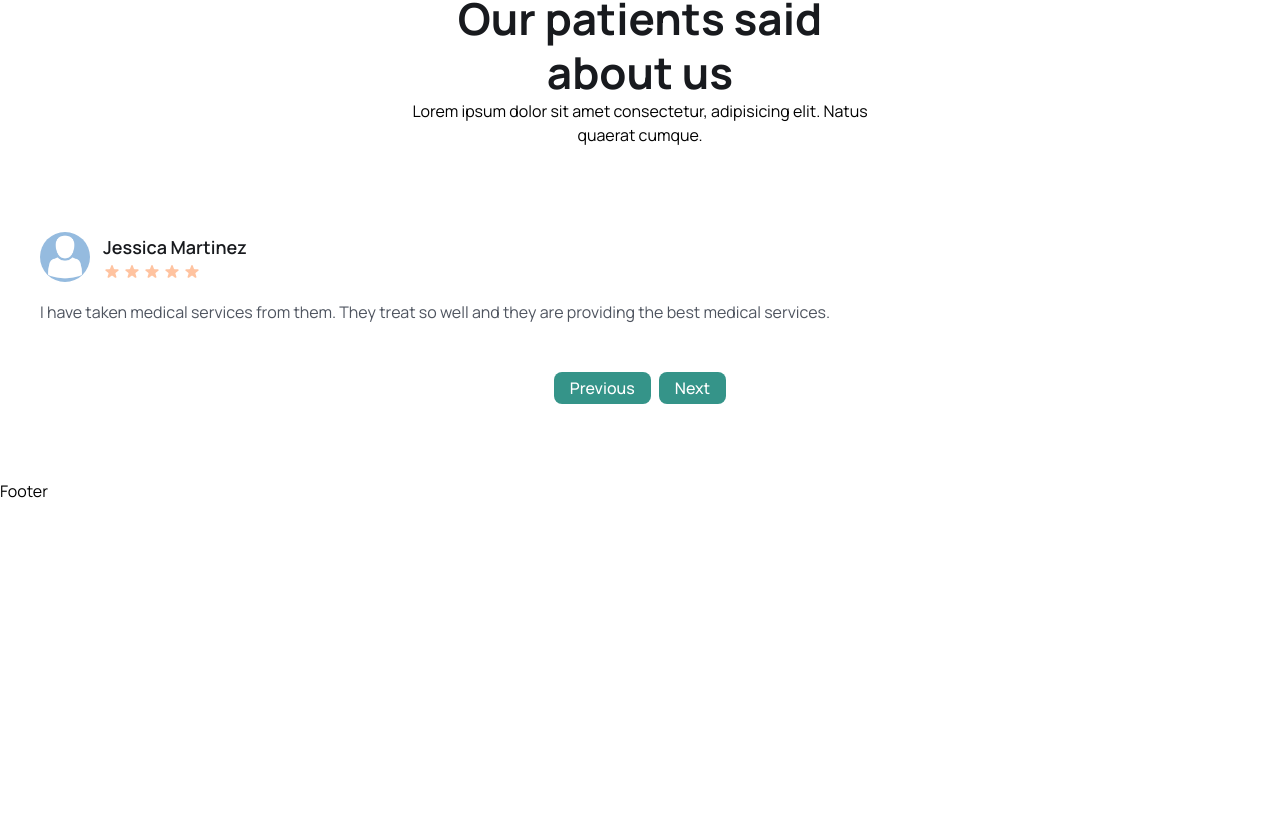
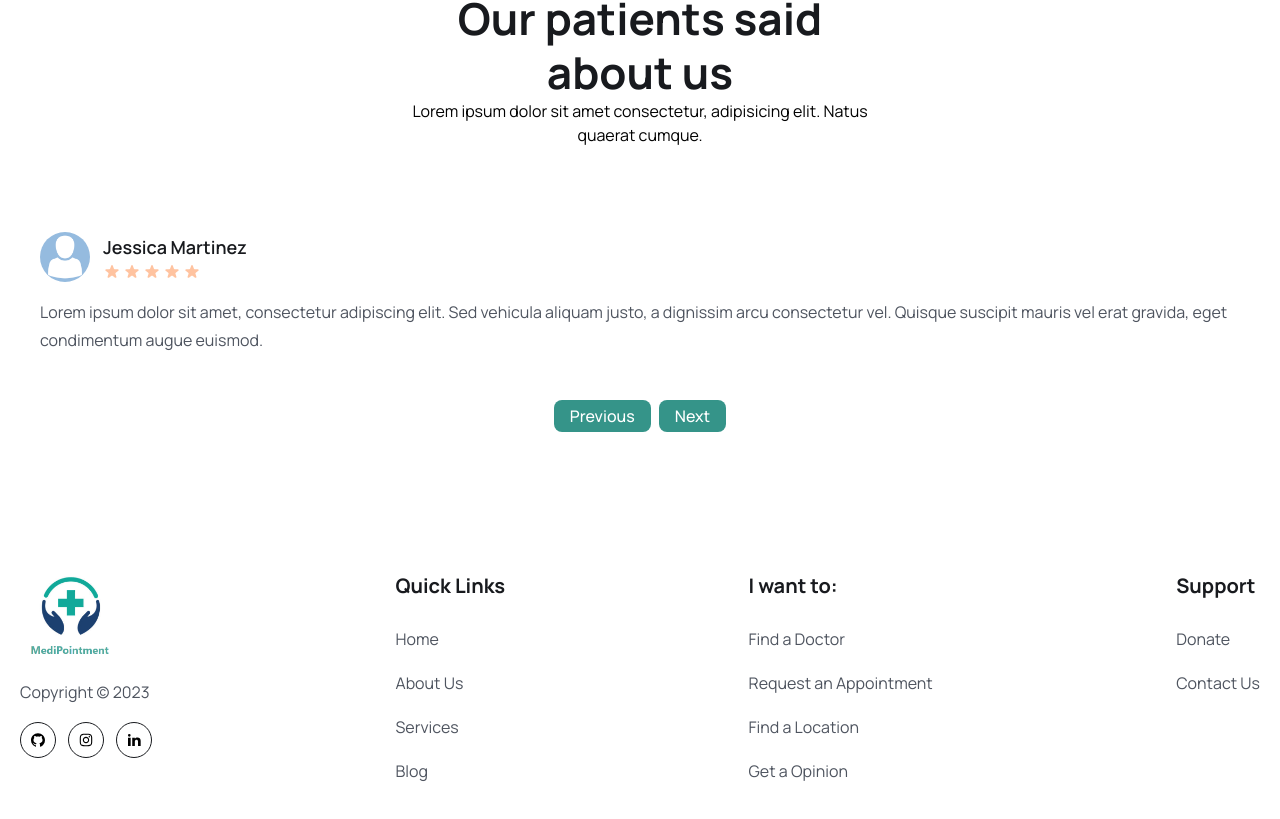
Before and after one commit to bettitaksas/medi-pointment, a React (Vite) app in the folder frontend/: page / in a window 1280 px wide. Shown: the part 9351-10170 px from the top of the page. Before the commit the page ends 9854 px from the top, so only its background shows below. Built offline with nearby package versions, Linux system fonts and the light colour scheme.

Commit message:
create footer

```diff
--- a/frontend/src/components/Footer/Footer.jsx
+++ b/frontend/src/components/Footer/Footer.jsx
@@ -1,7 +1,155 @@
-import React from 'react';
+import logo from '../../assets/images/logo.png';
+import { Link } from 'react-router-dom';
+import { RiLinkedinFill } from 'react-icons/ri';
+import { AiFillGithub, AiOutlineInstagram } from 'react-icons/ai';
+
+const socialLinks = [
+    {
+        path: 'https://github.com/-MediPointment-',
+        icon: <AiFillGithub className='group-hover:text-white w-4 h-5' />,
+    },
+    {
+        path: 'https://www.instagram.com/-MediPointment-',
+        icon: <AiOutlineInstagram className='group-hover:text-white w-4 h-5' />,
+    },
+    {
+        path: 'https://www.linkedin.com/in/-MediPointment-/',
+        icon: <RiLinkedinFill className='group-hover:text-white w-4 h-5' />,
+    },
+];
+
+const quickLinks01 = [
+    {
+        path: '/home',
+        display: 'Home',
+    },
+    {
+        path: '/',
+        display: 'About Us',
+    },
+    {
+        path: '/services',
+        display: 'Services',
+    },
+    {
+        path: '/',
+        display: 'Blog',
+    },
+];
+
+const quickLinks02 = [
+    {
+        path: '/find-a-doctor',
+        display: 'Find a Doctor',
+    },
+    {
+        path: '/',
+        display: 'Request an Appointment',
+    },
+    {
+        path: '/',
+        display: 'Find a Location',
+    },
+    {
+        path: '/',
+        display: 'Get a Opinion',
+    },
+];
+
+const quickLinks03 = [
+    {
+        path: '/',
+        display: 'Donate',
+    },
+    {
+        path: '/contact',
+        display: 'Contact Us',
+    },
+];
 
 const Footer = () => {
-    return <div>Footer</div>;
+    const year = new Date().getFullYear();
+
+    return (
+        <footer className='pt-16 pb-10'>
+            <div className='container'>
+                <div className='flex justify-between flex-col md:flex-row flex-wrap gap-[30px]'>
+                    <div>
+                        <img src={logo} alt='' className='w-[100px]' />
+                        <p className='text-[16px] leading-7 font-[400] text-textColor mt-4'>
+                            Copyright © {year}
+                        </p>
+
+                        <div className='flex items-center gap-3 mt-4'>
+                            {socialLinks.map((link, index) => (
+                                <Link
+                                    key={index}
+                                    to={link.path}
+                                    className=' w-[36px] h-[36px] rounded-full border border-solid border-[#181A1E] flex  items-center justify-center  group hover:bg-[#0067FF] hover:border-none'
+                                >
+                                    {link.icon}
+                                </Link>
+                            ))}
+                        </div>
+                    </div>
+
+                    <div>
+                        <h2 className='text-[20px] leading-[30px] font-[700] text-headingColor mb-6'>
+                            Quick Links
+                        </h2>
+                        <ul>
+                            {quickLinks01.map((item, index) => (
+                                <li key={index} className='mb-4'>
+                                    <Link
+                                        className='text-[16px] leading-7 font-[400] text-textColor'
+                                        to={item.path}
+                                    >
+                                        {item.display}
+                                    </Link>
+                                </li>
+                            ))}
+                        </ul>
+                    </div>
+
+                    <div>
+                        <h2 className='text-[20px] leading-[30px] font-[700] text-headingColor mb-6'>
+                            I want to:
+                        </h2>
+                        <ul>
+                            {quickLinks02.map((item, index) => (
+                                <li key={index} className='mb-4'>
+                                    <Link
+                                        className='text-[16px] leading-7 font-[400] text-textColor'
+                                        to={item.path}
+                                    >
+                                        {item.display}
+                                    </Link>
+                                </li>
+                            ))}
+                        </ul>
+                    </div>
+
+                    <div>
+                        <h2 className='text-[20px] leading-[30px] font-[700] text-headingColor mb-6'>
+                            Support
+                        </h2>
+                        <ul>
+                            {quickLinks03.map((item, index) => (
+                                <li key={index} className='mb-4'>
+                                    <Link
+                                        className='text-[16px] leading-7 font-[400] text-textColor'
+                                        to={item.path}
+                                    >
+                                        {item.display}
+                                    </Link>
+                                </li>
+                            ))}
+                        </ul>
+                    </div>
+                </div>
+            </div>
+        </footer>
+    );
 };
 
 export default Footer;
--- a/frontend/src/components/Testimonial/Testimonial.jsx
+++ b/frontend/src/components/Testimonial/Testimonial.jsx
@@ -9,7 +9,7 @@ const Testimonial = () => {
         {
             name: 'Jessica Martinez',
             stars: 5,
-            content: 'I have taken medical services from them. They treat so well and they are providing the best medical services.',
+            content: 'Lorem ipsum dolor sit amet, consectetur adipiscing elit. Sed vehicula aliquam justo, a dignissim arcu consectetur vel. Quisque suscipit mauris vel erat gravida, eget condimentum augue euismod.',
         },
         {
             name: 'Robert Taylor',
```
